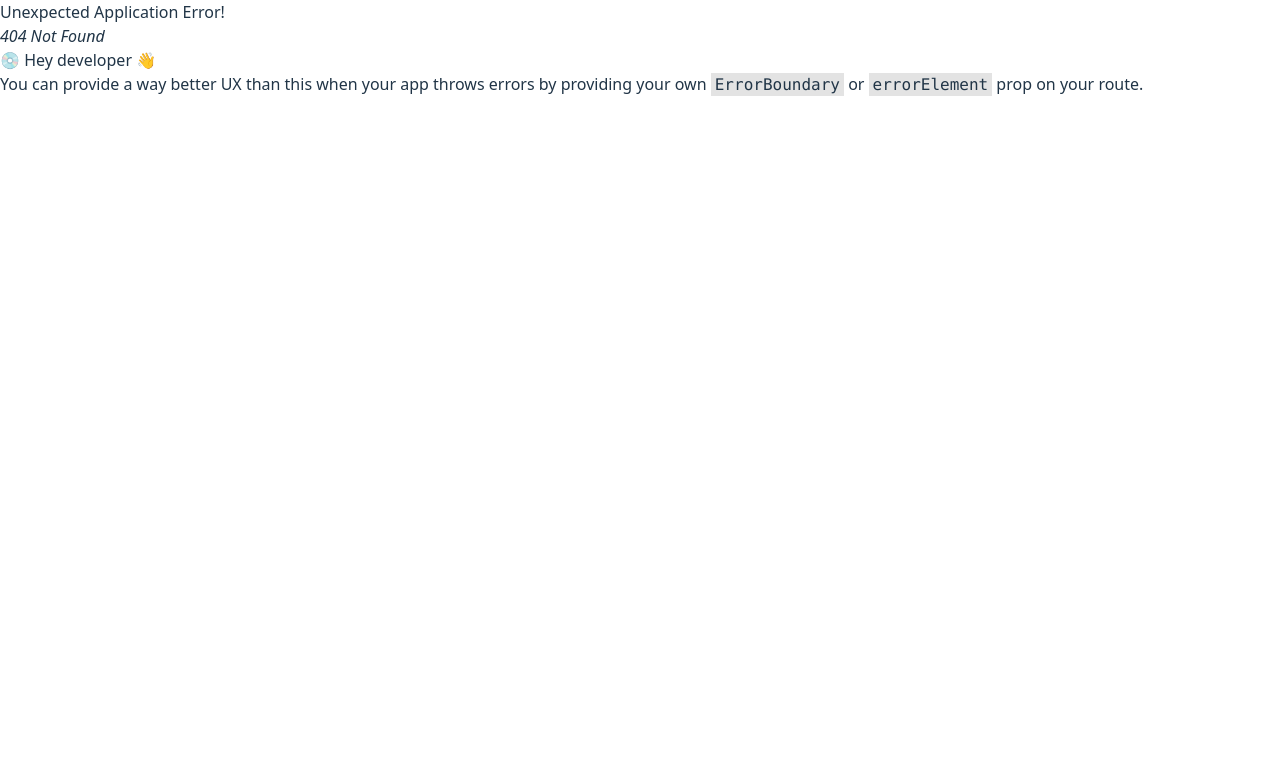
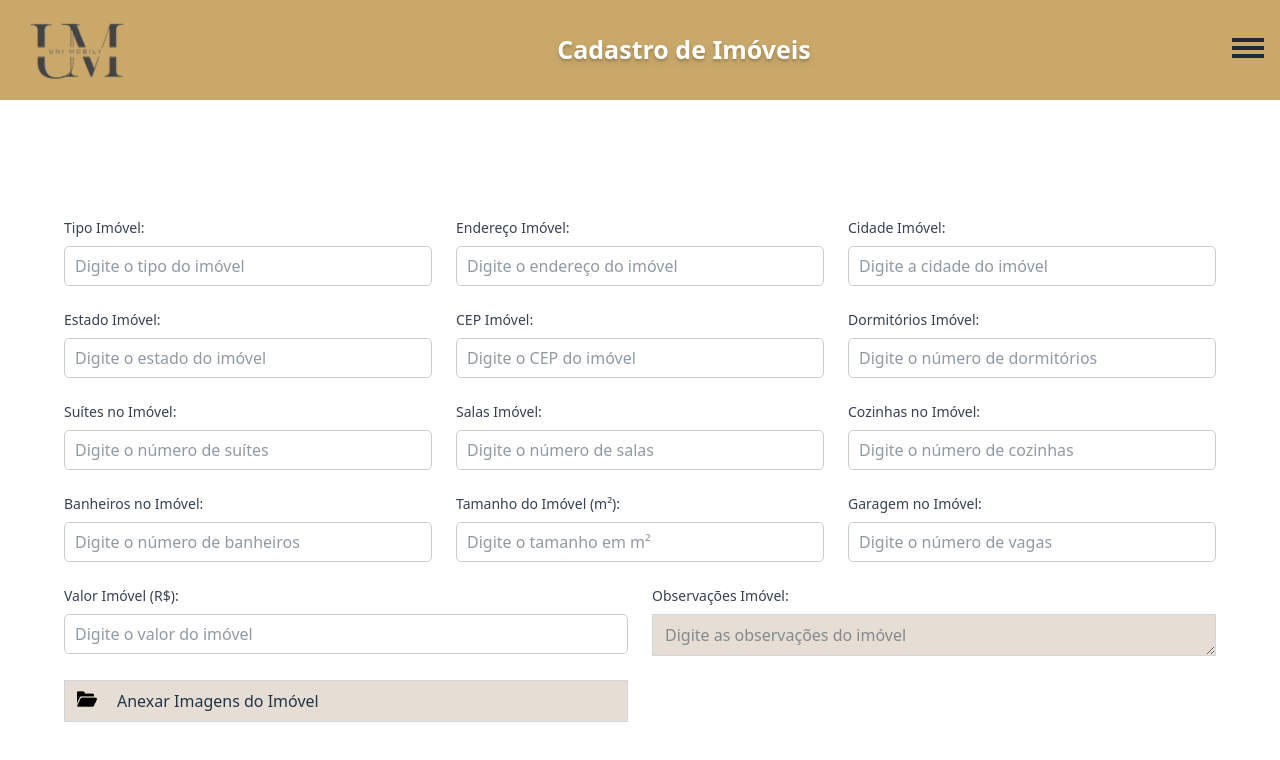
Before and after one commit to BernardoSsilva/Trabalho-ABP, a React (Vite) app in the folder Imobiliaria-UniImmobile/: page /admin/register-properties in a window 1280 px wide. Before the commit this address had no page. Shown: the top 760 px of the page. Built offline with nearby package versions, Linux system fonts and the light colour scheme.

Commit message:
:bug: fix: remove file "app.tsx" without function

```diff
--- a/Imobiliaria-UniImmobile/src/pages/Admin/Registers/RegisterProperties.tsx
+++ b/Imobiliaria-UniImmobile/src/pages/Admin/Registers/RegisterProperties.tsx
@@ -198,7 +198,7 @@ export function RegisterProperties() {
                             <textarea
                                 name="observacaoImovel"
                                 id="observacaoImovel"
-                                rows="1"
+                                rows={1}
                                 className="bg-[#E6DED5] w-full px-3 py-2  border border-gray-300 focus:outline-none focus:ring-2 focus:ring-yellow-500 focus:border-transparent resize-vertical"
                                 placeholder="Digite as observações do imóvel"
                             ></textarea>
--- a/Imobiliaria-UniImmobile/src/pages/UserPage/App.tsx
+++ /dev/null
@@ -1,55 +0,0 @@
-  // import { createRoot, } from 'react-dom/client'
-  import '../../styles/index.css'
-  // import { BrowserRouter, createBrowserRouter, Route, Routes } from 'react-router'
-  import { createBrowserRouter, RouterProvider } from 'react-router-dom'
-
-  /* CRIANDO OS CAMINHOS DA PAGINA AQUI DENTRO */
-
-  // import { NavBar } from '../../utilities/NavBar.tsx':
-  // import { App } from './App.tsx'
-  import { LoginPage } from '../Admin/Login/Login.tsx'
-  import { RegisterProperties } from '../Admin/Registers/RegisterProperties.tsx'
-  import { Details } from '../Admin/ImmobileDetail/ImmobileDetail.tsx'
-  import { Home } from '../UserPage/Home/Home.tsx'
-  // createRoot(document.getElementById('root')!).render(
-  //   <BrowserRouter>
-  //     <Routes>
-  //       <Route path='/' element={<App />} />
-  //       <Route path='/admin' element={<LoginPage />} />
-  //     </Routes>
-  //   </BrowserRouter>
-  // )
-
-  const router = createBrowserRouter([
-    {
-      path: '/',
-      element: <LoginPage />,
-    },
-    {
-      path: '/register-properties',
-      element: <RegisterProperties />,
-    },
-    {
-      path:'/Details',
-      element: <Details/>
-    },
-    {
-      path:'/home',
-      element: <Home/>
-    }
-    // {
-    //   path: '/app',
-    //   element: <NavBar />,
-    //   children: [
-    //     {
-    //       path: 'register-properties',
-    //       element: <RegisterProperties />,
-    //     },
-    //   ],
-    // },
-  ]);
-
-
-  export function App() {
-    return <RouterProvider router={router} />
-  }
--- a/Imobiliaria-UniImmobile/src/pages/main/main.tsx
+++ b/Imobiliaria-UniImmobile/src/pages/main/main.tsx
@@ -1,25 +1,18 @@
 import ReactDOM from 'react-dom/client'
-import React from 'react'
 import '../../styles/index.css'
-// import { BrowserRouter, Route, Routes } from 'react-router'
+import { Home } from '../UserPage/Home/Home.tsx'
+import { BrowserRouter, Route, Routes } from 'react-router-dom'
+import { LoginPage } from '../Admin/Login/Login.tsx'
+import { RegisterProperties } from '../Admin/Registers/RegisterProperties.tsx'
+import { Details } from '@mui/icons-material'
 
-/* CRIANDO OS CAMINHOS DA PAGINA AQUI DENTRO */
-import { App } from '../UserPage/App.tsx'
-
-// import { LoginPage } from '../Admin/Login/Login.tsx'
-
-// createRoot(document.getElementById('root')!).render(
-//   <BrowserRouter>
-//     <Routes>
-//       <Route path='/' element={<App />} />
-//       <Route path='/admin' element={<LoginPage />} />
-//     </Routes>
-//   </BrowserRouter>
-// )
-
-
-ReactDOM.createRoot(document.getElementById("root")!).render(
-  <React.StrictMode>
-    <App />
-  </React.StrictMode>
-);
+ReactDOM.createRoot(document.getElementById('root')!).render(
+  <BrowserRouter>
+    <Routes>
+      <Route path='/' element={<Home />} />
+      <Route path='/admin' element={<LoginPage />} />
+      <Route path='/admin/register-properties' element={<RegisterProperties />} />
+      <Route path='/admin/immobile/{id}/details' element={<Details />} />
+    </Routes>
+  </BrowserRouter>
+)
```
Also changed, not shown: 1 other file (tests, documents, lock files or other folders). Lines whose indentation alone changed are shown as unchanged.
